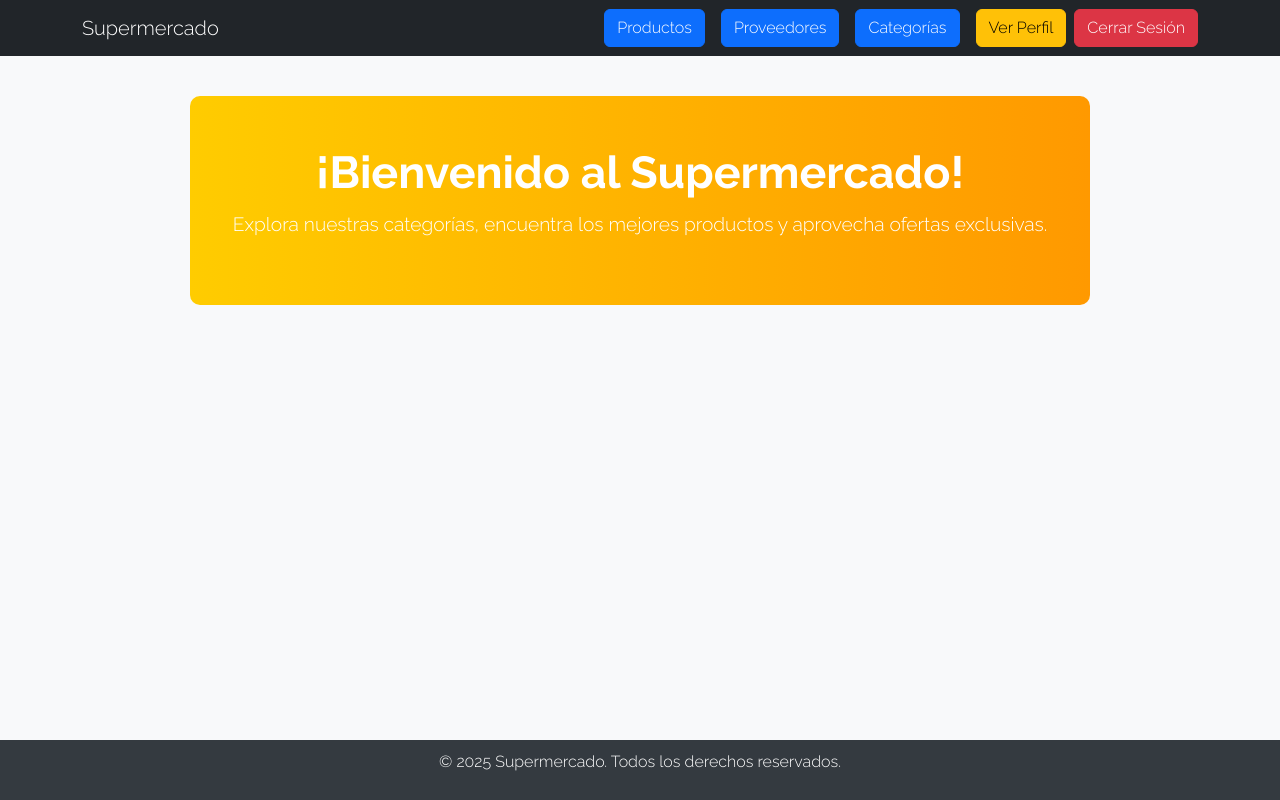
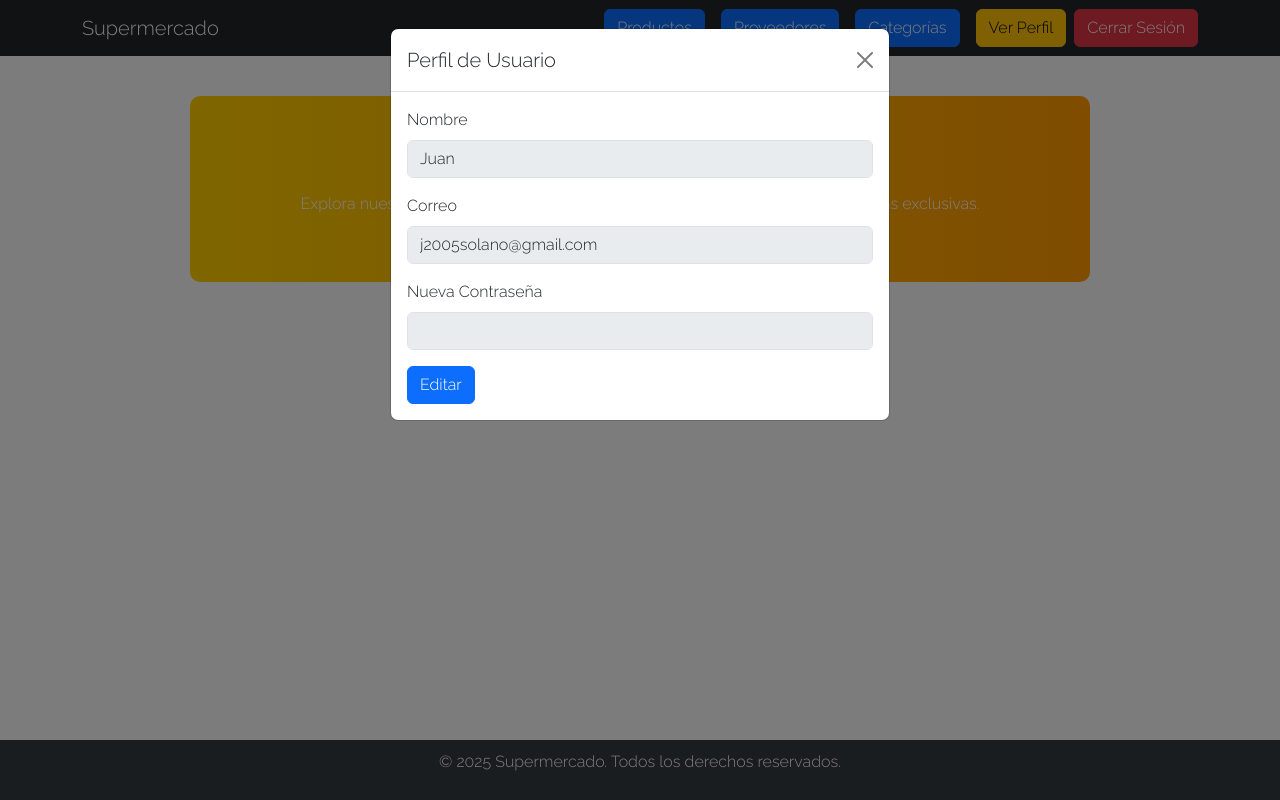
Before and after one commit to juan1603714/supermercado, a PHP site: page /supermercado.php in a window 1280 px wide, after a click on "Ver Perfil". Run offline with PHP 8.4, Linux system fonts and the light colour scheme; a user stored in the database is signed in.

Commit message:
corregido

```diff
--- a/supermercado.php
+++ b/supermercado.php
@@ -25,7 +25,6 @@ if (!isset($_SESSION["usuario_id"])) {
             flex: 1;
             padding: 20px;
         }
-        /* Estilos para la sección de bienvenida */
         .welcome-section {
             text-align: center;
             padding: 50px 20px;
@@ -35,25 +34,6 @@ if (!isset($_SESSION["usuario_id"])) {
             margin: 20px auto;
             max-width: 900px;
             animation: fadeIn 1.5s ease-in-out;
-        }
-        .welcome-section h2 {
-            font-size: 2.8rem;
-            font-weight: bold;
-            animation: slideUp 1s ease-out;
-        }
-        .welcome-section p {
-            font-size: 1.2rem;
-            margin-top: 10px;
-            opacity: 0;
-            animation: fadeIn 2s ease-in-out forwards;
-        }
-        @keyframes fadeIn {
-            from { opacity: 0; }
-            to { opacity: 1; }
-        }
-        @keyframes slideUp {
-            from { transform: translateY(30px); opacity: 0; }
-            to { transform: translateY(0); opacity: 1; }
         }
         .footer {
             background: #343a40;
@@ -66,7 +46,7 @@ if (!isset($_SESSION["usuario_id"])) {
 </head>
 <body>
 
-    <!-- Navbar (No se modifica) -->
+    <!-- Navbar -->
     <nav class="navbar navbar-expand-lg navbar-dark bg-dark">
         <div class="container">
             <a class="navbar-brand" href="supermercado.php">Supermercado</a>
@@ -80,11 +60,41 @@ if (!isset($_SESSION["usuario_id"])) {
         </div>
     </nav>
 
-    <!-- Sección de Bienvenida Mejorada -->
+    <!-- Sección de Bienvenida -->
     <div class="container content-container">
         <div class="welcome-section">
             <h2>¡Bienvenido al Supermercado!</h2>
             <p>Explora nuestras categorías, encuentra los mejores productos y aprovecha ofertas exclusivas.</p>
+        </div>
+    </div>
+
+    <!-- Modal de Perfil -->
+    <div class="modal fade" id="perfilModal" tabindex="-1" aria-labelledby="perfilModalLabel" aria-hidden="true">
+        <div class="modal-dialog">
+            <div class="modal-content">
+                <div class="modal-header">
+                    <h5 class="modal-title" id="perfilModalLabel">Perfil de Usuario</h5>
+                    <button type="button" class="btn-close" data-bs-dismiss="modal" aria-label="Close"></button>
+                </div>
+                <div class="modal-body">
+                    <form id="perfilForm">
+                        <div class="mb-3">
+                            <label for="nombre" class="form-label">Nombre</label>
+                            <input type="text" class="form-control" id="nombre" name="nombre" value="<?php echo $_SESSION['usuario_nombre']; ?>" disabled>
+                        </div>
+                        <div class="mb-3">
+                            <label for="correo" class="form-label">Correo</label>
+                            <input type="email" class="form-control" id="correo" name="correo" value="<?php echo $_SESSION['usuario_correo']; ?>" disabled>
+                        </div>
+                        <div class="mb-3">
+                            <label for="password" class="form-label">Nueva Contraseña</label>
+                            <input type="password" class="form-control" id="password" name="password" disabled>
+                        </div>
+                        <button type="button" id="editarPerfil" class="btn btn-primary">Editar</button>
+                        <button type="submit" id="guardarPerfil" class="btn btn-success d-none">Guardar</button>
+                    </form>
+                </div>
+            </div>
         </div>
     </div>
 
@@ -95,5 +105,33 @@ if (!isset($_SESSION["usuario_id"])) {
 
     <script src="https://cdn.jsdelivr.net/npm/bootstrap@5.3.0/dist/js/bootstrap.bundle.min.js"></script>
 
+    <script>
+        document.getElementById("editarPerfil").addEventListener("click", function() {
+            document.getElementById("nombre").removeAttribute("disabled");
+            document.getElementById("correo").removeAttribute("disabled");
+            document.getElementById("password").removeAttribute("disabled");
+            this.classList.add("d-none");
+            document.getElementById("guardarPerfil").classList.remove("d-none");
+        });
+
+        document.getElementById("perfilForm").addEventListener("submit", function(event) {
+            event.preventDefault();
+
+            let formData = new FormData(this);
+            formData.append("usuario_id", "<?php echo $_SESSION['usuario_id']; ?>");
+
+            fetch("actualizar_perfil.php", {
+                method: "POST",
+                body: formData
+            })
+            .then(response => response.text())
+            .then(data => {
+                alert(data);
+                window.location.reload();
+            })
+            .catch(error => console.error("Error:", error));
+        });
+    </script>
+
 </body>
 </html>
```
Also changed, not shown: actualizar_perfil.php (+14 -19 lines), editar_proveedor.php (+10 -3 lines), supermercado.sql (added).
